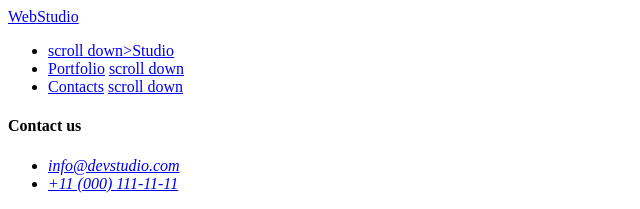
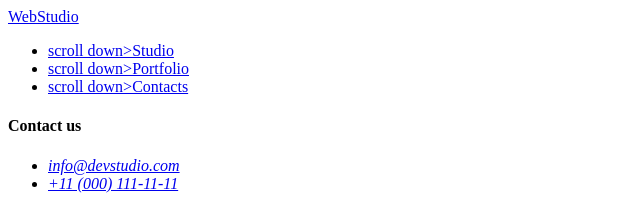
Before and after one commit to Liliia0303/goit-hw-03, a plain HTML site: page index.html in a window 1280 px wide. Shown: the top 209 px of the page, 0-640 px from the left. Drawn offline with Linux system fonts and the light colour scheme.

Commit message:
update index.html

```diff
--- a/index.html
+++ b/index.html
@@ -16,12 +16,12 @@
                     <a href="./index.html" href="#our_goal">scroll down>Studio</a>
                 </li>
                 <li>
-                    <a href="./index.html">Portfolio</a>
-                    <a href="#hero">scroll down</a>
+                    <a href="./index.html" href="#hero">scroll down>Portfolio</a>
+
                 </li>
                 <li>
-                    <a href="./index.html">Contacts</a>
-                    <a href="#our_team">scroll down</a>
+                    <a href="./index.html" href="#our_team">scroll down>Contacts</a>
+
                 </li>
             </ul>
             </nav>
```
